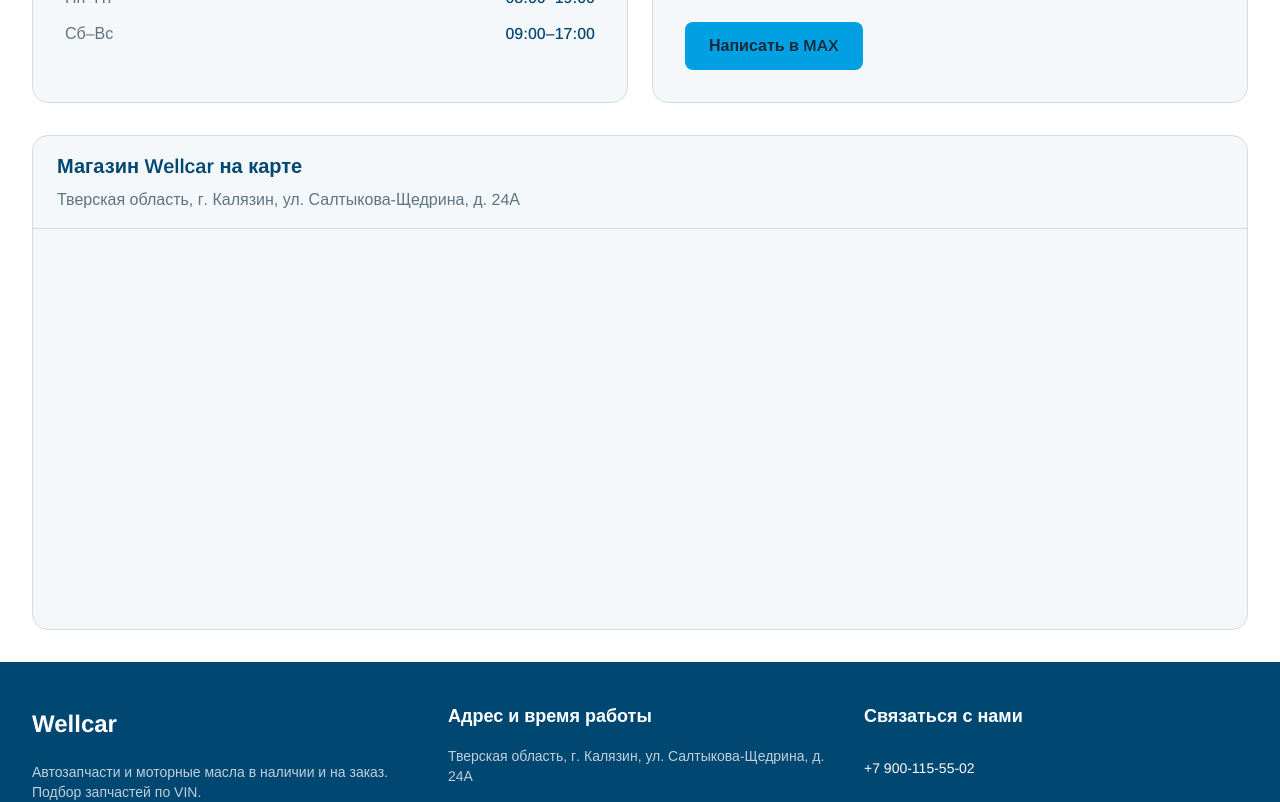
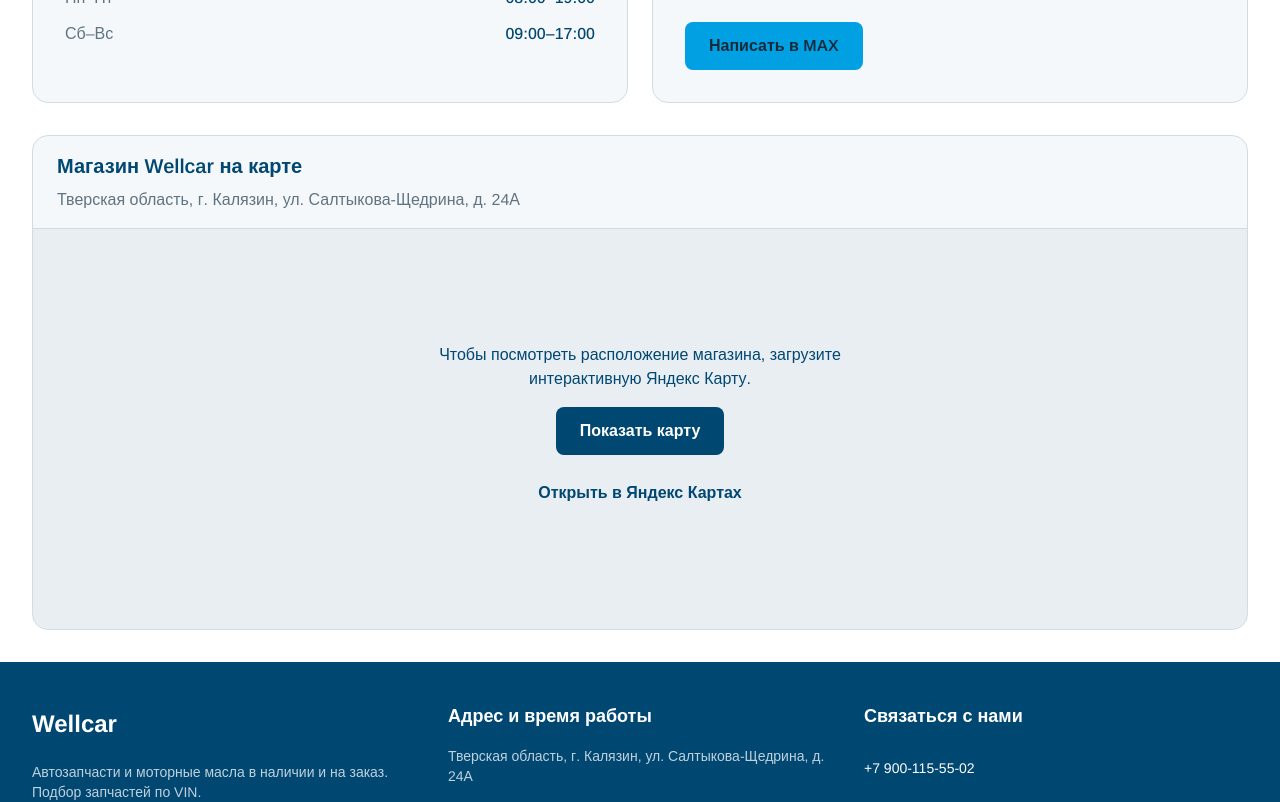
Before and after one commit to abvgzxn/auto-parts-web-project, a Next.js app: page / in a window 1280 px wide. Shown: the part 3600-4402 px from the top of the page. Built offline with nearby package versions, Linux system fonts and the light colour scheme.

Commit message:
perf: load Yandex Maps on user interaction

```diff
--- a/src/components/store-map.tsx
+++ b/src/components/store-map.tsx
@@ -1,9 +1,17 @@
+"use client";
+
+import { useState } from "react";
 import { siteConfig } from "@/lib/site-config";
 
 export default function StoreMap() {
-  // Яндекс Карты принимают координаты в порядке: долгота, широта.
-  const storeCoordinates = "37.839808,57.236612";
-  const mapUrl = `https://yandex.ru/map-widget/v1/?ll=${storeCoordinates}&z=17&pt=${storeCoordinates},pm2rdm&l=map&lang=ru_RU`;
+  const [isMapVisible, setIsMapVisible] = useState(false);
+
+  const { longitude, latitude } = siteConfig.coordinates;
+  const storeCoordinates = `${longitude},${latitude}`;
+
+  const mapUrl =
+    `https://yandex.ru/map-widget/v1/?ll=${storeCoordinates}` +
+    `&z=17&pt=${storeCoordinates},pm2rdm&l=map&lang=ru_RU`;
 
   return (
     <figure className="overflow-hidden rounded-2xl border border-border bg-surface">
@@ -11,18 +19,47 @@
         <h3 className="text-xl font-semibold text-brand-navy">
           Магазин {siteConfig.name} на карте
         </h3>
-        <p className="mt-2 text-muted">{siteConfig.address.full}</p>
+        <p className="mt-2 text-muted">
+          {siteConfig.address.full}
+        </p>
       </figcaption>
+
+      {isMapVisible ? (
         <iframe
           title={`Магазин ${siteConfig.name}: ${siteConfig.address.full}`}
           src={mapUrl}
           width="100%"
           height="400"
-        loading="lazy"
+          loading="eager"
           referrerPolicy="strict-origin-when-cross-origin"
           allowFullScreen
           className="block h-80 w-full border-0 md:h-[400px]"
         />
+      ) : (
+        <div className="flex h-80 flex-col items-center justify-center gap-4 bg-brand-navy/5 px-6 text-center md:h-[400px]">
+          <p className="max-w-md text-base text-brand-navy">
+            Чтобы посмотреть расположение магазина,
+            загрузите интерактивную Яндекс Карту.
+          </p>
+
+          <button
+            type="button"
+            onClick={() => setIsMapVisible(true)}
+            className="inline-flex min-h-12 items-center justify-center rounded-lg bg-brand-navy px-6 py-3 font-semibold text-white transition-colors hover:bg-brand-navy/90 focus-visible:outline-2 focus-visible:outline-offset-2 focus-visible:outline-brand-navy"
+          >
+            Показать карту
+          </button>
+
+          <a
+            href={siteConfig.mapsUrl}
+            target="_blank"
+            rel="noopener noreferrer"
+            className="inline-flex min-h-11 items-center font-semibold text-brand-navy underline-offset-4 hover:underline"
+          >
+            Открыть в Яндекс Картах
+          </a>
+        </div>
+      )}
     </figure>
   );
 }
```
Also changed, not shown: 1 other file (tests, documents, lock files or other folders). Lines whose indentation alone changed are shown as unchanged.
